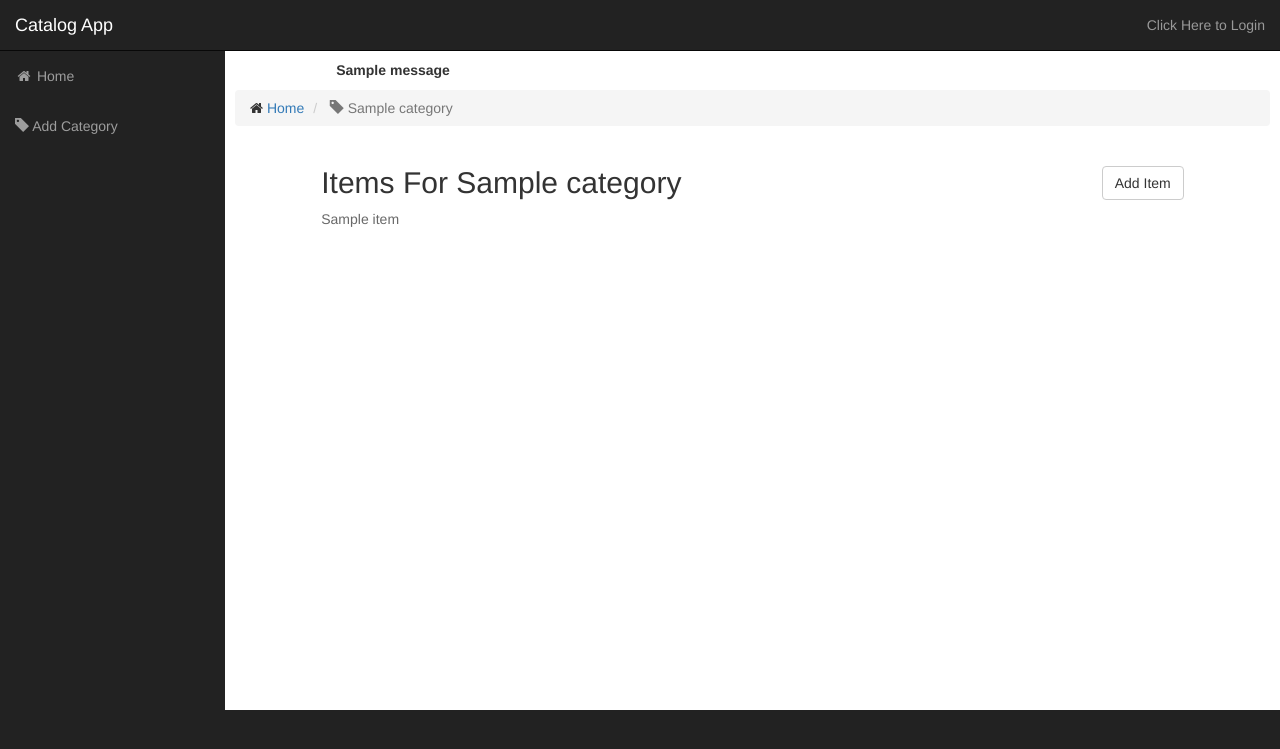
After one commit to sxhan/catalog-app-project, a Flask app: a page that uses item_catalog/templates/base.html in a window 1280 px wide. The commit adds this page. Shown: the top 749 px of the page. Run offline with Flask 2, Linux system fonts and the light colour scheme; tables that the repository leaves empty hold one stand-in row (values such as "Sample post"); one stand-in notice (Sample message) is shown; some libraries are stand-ins or nearby versions.

Commit message:
New Items functionality

```diff
--- a/item_catalog/static/css/override.css
+++ b/item_catalog/static/css/override.css
@@ -19,3 +19,7 @@
     font-weight: bold;
     margin-left: 1em;
 }
+
+.full {
+    height: 80vh;
+}
--- a/item_catalog/templates/base.html
+++ b/item_catalog/templates/base.html
@@ -212,7 +212,7 @@
 
         <div id="page-wrapper">
 
-            <div class="container">
+            <div class="container-fluid full">
                 {% block content %}
                 {% endblock %}
                 <!-- Page Heading -->
@@ -251,5 +251,4 @@
     <script src="{{url_for('static', filename='js/bootstrap.min.js')}}"></script>
 
 </body>
-
 </html>
--- /dev/null
+++ b/item_catalog/templates/showCategory.html
@@ -0,0 +1,50 @@
+{% extends "base.html" %} {% block content %}
+<div class="row padding-top padding-bottom">
+    <div class='flash'>
+        <div class="col-md-1"></div>
+        <div class="col-md-10">
+            {% with messages = get_flashed_messages() %} {% if messages %}
+            <p>
+                {% for message in messages %}
+                <strong> {{ message }} </strong>
+                {% endfor %}
+            </p>
+            {% endif %} {% endwith %}
+        </div>
+        <div class="col-md-1"></div>
+    </div>
+</div>
+<div class="row">
+    <ol class="breadcrumb">
+        <li>
+            <i class="fa fa-home"></i>  <a href="{{url_for('index')}}">Home</a>
+        </li>
+        <li class="active">
+            <i class="glyphicon glyphicon-tag"></i> {{category.name}}
+        </li>
+    </ol>
+</div>
+<div class="row">
+    <div class="col-xs-1"></div>
+    <div class="col-xs-10">
+        <div class="row">
+            <h2><a href="{{url_for('NewItem')}}" class="btn btn-default right" role="button">Add Item</a>Items For {{category.name}}</h2>
+        </div>
+        {% if items %}
+            {% for item in items %}
+                <div class="row">
+                    <a href="{{url_for('ShowItem', category_name=item.category.name, item_name=item.name)}}">
+                        <span class="list">{{item.name}}</span>
+                    </a>
+                </div>
+            {% endfor %}
+        {% else %}
+            <div class="row">
+                Nothing to see here
+            </div>
+        {% endif %}
+    </div>
+    <div class="col-xs-1"></div>
+</div>
+
+{% endblock %}
--- a/item_catalog/views.py
+++ b/item_catalog/views.py
@@ -1,6 +1,7 @@
 from __future__ import absolute_import
 
 import logging
+from functools import wraps
 
 from flask import Flask, render_template, request, redirect, jsonify, url_for, flash, session, abort
 
@@ -18,6 +19,19 @@ models.Base.metadata.bind = engine
 DBSession = sessionmaker(bind=engine)
 db_session = DBSession()
 
+
+def catch_exceptions(f):
+    """Useful decorator for debugging
+    """
+    @wraps(f)
+    def wrapper(*args, **kwargs):
+        try:
+            return f(*args, **kwargs)
+        except Exception:
+            logging.error("Unhandled Error on %s" % f.__name__,
+                          exc_info=True)
+            return abort(500)
+    return wrapper
 
 #############
 #
@@ -156,6 +170,44 @@ def DeleteItem(category_name, item_name):
                                item=item)
 
 
+@app.route('/catalog/item/new/',
+           methods=['GET', 'POST'])
+@catch_exceptions
+def NewItem():
+    # This will be useful later
+    categories = db_session.query(models.Category) \
+                           .order_by(asc(models.Category.name))
+    if request.method == 'POST':
+        # Check 1: Ensure that all fields are passed back and has value
+        # "If not all required fields are passed back or not all fields are "
+        # "filled"
+        if not all([field in request.form and request.form[field]
+                    for field in ("name", "description", "category")]):
+            return render_template(
+                "newItem.html",
+                categories=categories,
+                name=request.form.get("name", ""),
+                description=request.form.get("description", ""),
+                category=request.form.get("category", ""),
+                error="All fields are required!")
+        else:
+            category = db_session.query(models.Category) \
+                                 .filter_by(name=request.form["category"]) \
+                                 .one()
+            item = models.Item(name=request.form["name"],
+                               description=request.form["description"],
+                               category_id=category.id,
+                               user_id=1)
+            # FIXME change user once user is implemented
+            db_session.add(item)
+            db_session.commit()
+            return redirect(url_for("ShowCategory",
+                            category_name=category.name))
+    else:
+        return render_template("newItem.html",
+                               categories=categories)
+
+
 # Delete a category. Not used
 # @app.route('/catalog/<int:category_id>/delete/', methods=['GET', 'POST'])
 def DeleteCategory(category_id):
@@ -170,6 +222,7 @@ def DeleteCategory(category_id):
     db_session.delete(category)
     db_session.commit()
 
+
 @app.route('/login')
 def login():
     return 'login page!'
```
Also changed, not shown: item_catalog/templates/index.html (+6 -5 lines), item_catalog/templates/newItem.html (added, +29 -0 lines).
